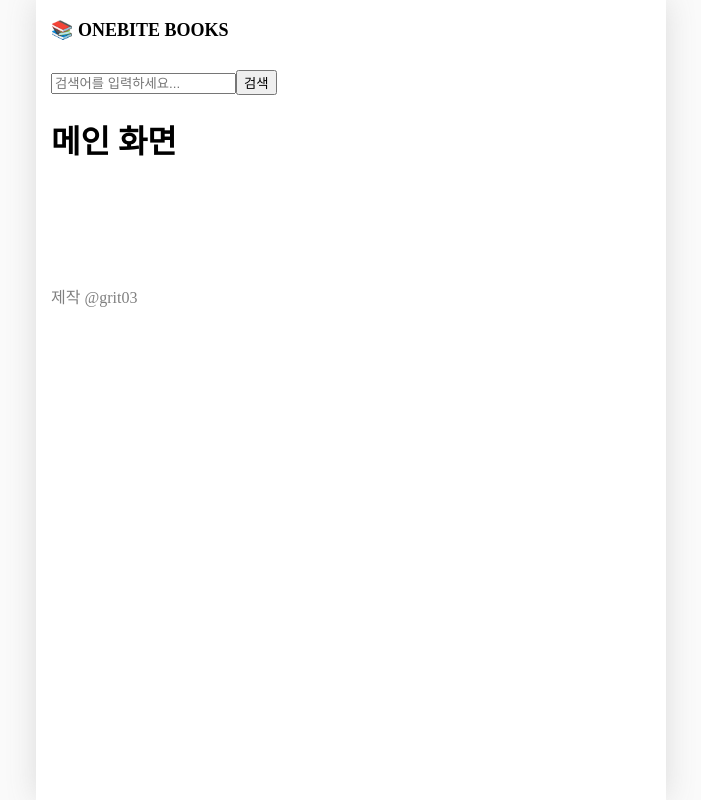
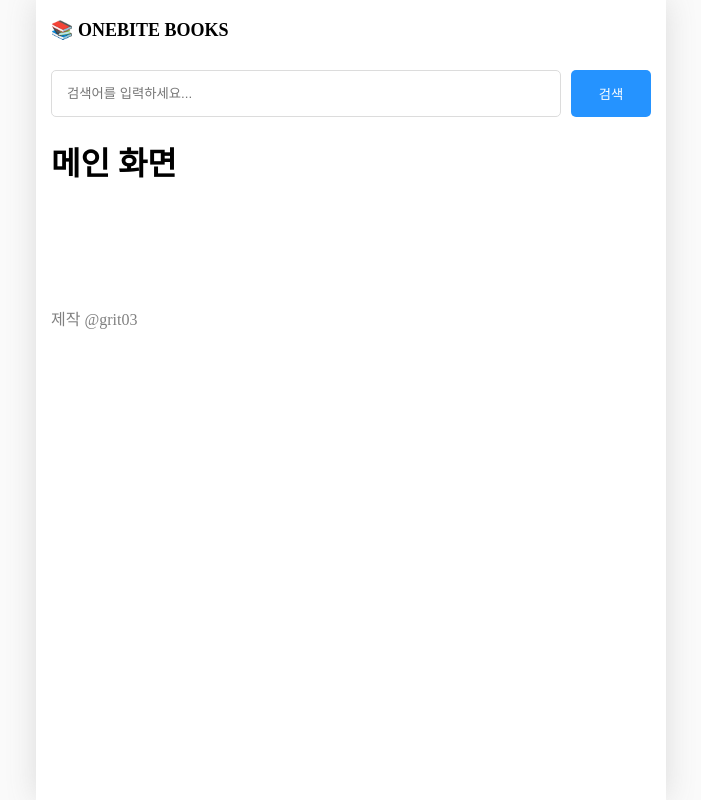
Before and after one commit to Grit03/next-onebite, a Next.js app: page / in a window 1280 px wide. Shown: the whole page, without its empty margins (289-990 px from the left). Built offline with nearby package versions, Linux system fonts and the light colour scheme.

Commit message:
2.8) input 버튼 스타일링

```diff
--- /dev/null
+++ b/src/components/searchable-layout.module.css
@@ -0,0 +1,19 @@
+.searchbar_container {
+  display: flex;
+  gap: 10px;
+  margin-bottom: 20px;
+}
+.searchbar_container > input {
+  flex: 1;
+  padding: 15px;
+  border-radius: 5px;
+  border: 1px solid rgb(220, 220, 220);
+}
+.searchbar_container > button {
+  width: 80px;
+  border-radius: 5px;
+  background-color: rgb(37, 147, 255);
+  color: white;
+  cursor: pointer;
+  border: none;
+}
--- a/src/components/searchable-layout.tsx
+++ b/src/components/searchable-layout.tsx
@@ -1,5 +1,6 @@
 import { useRouter } from "next/router";
 import { ReactNode, useEffect, useState } from "react";
+import style from "@/components/searchable-layout.module.css";
 
 export default function SearchableLayout({
   children,
@@ -29,7 +30,7 @@ export default function SearchableLayout({
 
   return (
     <div>
-      <div>
+      <div className={style.searchbar_container}>
         <input
           value={search}
           onChange={onSearchChange}
```
